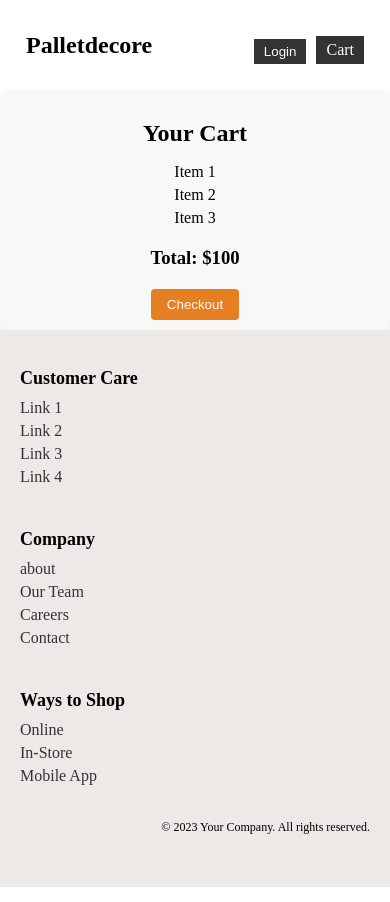
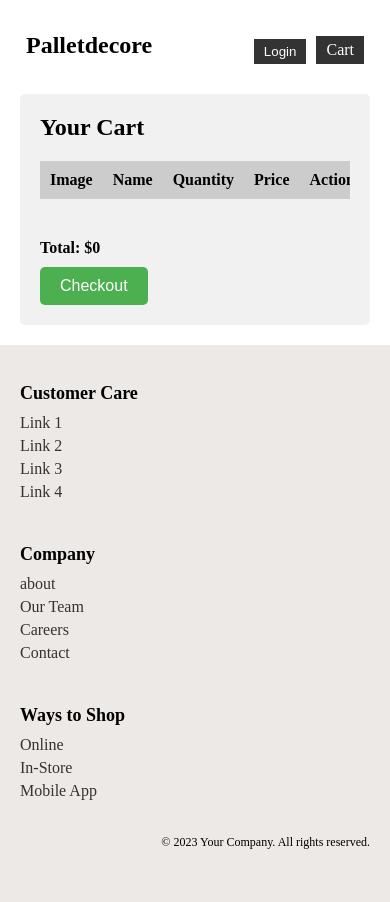
Before and after one commit to AsukFavour/palletdecore, a React (Vite) app: page /cart in a window 390 px wide. Built offline with nearby package versions, Linux system fonts and the light colour scheme.

Commit message:
cart functionality

```diff
--- a/src/component/Cart/Cart.css
+++ b/src/component/Cart/Cart.css
@@ -1,45 +1,100 @@
 .cart {
-    background-color: #f8f8f8;
+  margin: 20px;
   padding: 20px;
-    border-radius: 8px;
-    box-shadow: 0 2px 4px rgba(0, 0, 0, 0.1);
-    text-align: center;
+  background-color: #f1f1f1;
+  border-radius: 5px;
 }
 
-  .cart h2 {
-    margin-bottom: 10px;
+h2 {
+  margin-top: 0;
 }
 
-  .cart-items {
-    list-style-type: none;
-    padding: 0;
+.cart-table-container {
+  overflow-x: auto;
+}
+
+.cart-table {
+  width: 100%;
+  border-collapse: collapse;
   margin-bottom: 20px;
 }
 
-  .cart-items li {
-    margin-bottom: 5px;
+th,
+td {
+  padding: 10px;
+  text-align: left;
 }
 
-  .cart h3 {
-    margin-bottom: 20px;
+th {
+  background-color: #ccc;
+  font-weight: bold;
+}
+
+.cart-item-image {
+  max-width: 50px;
+  max-height: 50px;
+}
+
+.cart-total {
+  margin-bottom: 10px;
+  font-weight: bold;
 }
 
 .checkout-button {
   padding: 10px 20px;
-    background-color: #e67e22;
+  font-size: 16px;
+  background-color: #4caf50;
   color: #fff;
   border: none;
-    border-radius: 4px;
+  border-radius: 5px;
   cursor: pointer;
 }
 
-  /* Responsive Styles */
-  @media screen and (max-width: 767px) {
-    .cart {
-      padding: 10px;
+.modal {
+  position: fixed;
+  top: 0;
+  left: 0;
+  width: 100%;
+  height: 100%;
+  background-color: rgba(0, 0, 0, 0.5);
+  display: flex;
+  align-items: center;
+  justify-content: center;
 }
 
-    .checkout-button {
-      padding: 8px 16px;
+.modal-content {
+  background-color: #fff;
+  padding: 20px;
+  border-radius: 4px;
+  max-width: 400px;
+  text-align: center;
+}
+
+.modal h3 {
+  margin-top: 0;
+}
+
+.modal p {
+  margin-bottom: 20px;
+}
+
+.modal-buttons {
+  display: flex;
+  justify-content: center;
+}
+
+.modal-buttons button {
+  margin: 0 10px;
+}
+
+/* Responsive styles */
+@media (max-width: 768px) {
+  .cart-table-container {
+    overflow-x: scroll;
+    margin-bottom: 20px;
+  }
+
+  .cart-table {
+    width: auto;
   }
 }
--- a/src/component/Cart/Cart.jsx
+++ b/src/component/Cart/Cart.jsx
@@ -1,26 +1,82 @@
-import React from 'react';
+import React, { useState } from 'react';
 import './Cart.css';
 import Navbar from '../TopNavbar/TopNavbar';
 import Footer from '../Footer/Footer';
 
 const Cart = () => {
+  const cartItems = JSON.parse(localStorage.getItem('cartItems')) || [];
+  const totalPrice = cartItems.reduce((total, item) => total + item.price * item.quantity, 0);
+  const [showModal, setShowModal] = useState(false);
+  const [deleteItemIndex, setDeleteItemIndex] = useState(null);
+
+  const handleDeleteItem = (index) => {
+    setDeleteItemIndex(index);
+    setShowModal(true);
+  };
+
+  const confirmDeleteItem = () => {
+    const updatedCartItems = [...cartItems];
+    updatedCartItems.splice(deleteItemIndex, 1);
+    localStorage.setItem('cartItems', JSON.stringify(updatedCartItems));
+    setDeleteItemIndex(null);
+    setShowModal(false);
+    window.location.reload(); // Refresh the page to reflect the changes
+  };
+
+  const cancelDeleteItem = () => {
+    setDeleteItemIndex(null);
+    setShowModal(false);
+  };
+
   return (
     <>
-    <Navbar/>
-    <div className="cart">
-      <h2>Your Cart</h2>
-      {/* Cart items */}
-      <ul className="cart-items">
-        <li>Item 1</li>
-        <li>Item 2</li>
-        <li>Item 3</li>
-      </ul>
-      {/* Total */}
-      <h3>Total: $100</h3>
-      {/* Checkout button */}
-      <button className="checkout-button">Checkout</button>
-    </div>
-    <Footer/>
+      <Navbar />
+      <div className="cart">
+        <h2>Your Cart</h2>
+        <div className="cart-table-container">
+          <table className="cart-table">
+            <thead>
+              <tr>
+                <th>Image</th>
+                <th>Name</th>
+                <th>Quantity</th>
+                <th>Price</th>
+                <th>Action</th>
+              </tr>
+            </thead>
+            <tbody>
+              {cartItems.map((item, index) => (
+                <tr key={index}>
+                  <td>
+                    <img src={item.image} alt={item.name} className="cart-item-image" />
+                  </td>
+                  <td>{item.name}</td>
+                  <td>{item.quantity}</td>
+                  <td>${item.price * item.quantity}</td>
+                  <td>
+                    <button onClick={() => handleDeleteItem(index)}>Delete</button>
+                  </td>
+                </tr>
+              ))}
+            </tbody>
+          </table>
+        </div>
+        <div className="cart-total">Total: ${totalPrice}</div>
+        <button className="checkout-button">Checkout</button>
+        {showModal && (
+          <div className="modal">
+            <div className="modal-content">
+              <h3>Confirm Deletion</h3>
+              <p>Are you sure you want to delete this item from the cart?</p>
+              <div className="modal-buttons">
+                <button onClick={confirmDeleteItem}>Delete</button>
+                <button onClick={cancelDeleteItem}>Cancel</button>
+              </div>
+            </div>
+          </div>
+        )}
+      </div>
+      <Footer />
     </>
   );
 };
--- a/src/component/Item/Item.jsx
+++ b/src/component/Item/Item.jsx
@@ -1,13 +1,28 @@
 import React, { useState } from 'react';
 import './Item.css';
 import Navbar from '../TopNavbar/TopNavbar';
+import Footer from '../Footer/Footer';
 import image from '../../assets/sofa.png';
 
 const Item = () => {
   const [showDetails, setShowDetails] = useState(false);
+  const [quantity, setQuantity] = useState(1);
 
   const toggleDetails = () => {
     setShowDetails(!showDetails);
+  };
+
+  const addToCart = () => {
+    const item = {
+      image,
+      name: 'France DE\' LA CAPLLE CHAIR',
+      price: 70000,
+      quantity,
+    };
+
+    const cartItems = JSON.parse(localStorage.getItem('cartItems')) || [];
+    cartItems.push(item);
+    localStorage.setItem('cartItems', JSON.stringify(cartItems));
   };
 
   const youMightLikeData = [
@@ -15,25 +30,25 @@ const Item = () => {
       id: 1,
       image: image,
       name: 'Chair',
-      price: '$200',
+      price: 200,
     },
     {
       id: 2,
       image: image,
       name: 'Table',
-      price: '$500',
+      price: 500,
     },
     {
       id: 3,
       image: image,
       name: 'Lamp',
-      price: '$80',
+      price: 80,
     },
     {
       id: 4,
       image: image,
       name: 'Shelf',
-      price: '$300',
+      price: 300,
     },
   ];
 
@@ -49,11 +64,18 @@ const Item = () => {
           <p className="item-description">$70,000 USD</p>
           <p className="item-description">Item Description</p>
           <div className="item-quantity">
-
-            <input type="number" id="quantity" min="1" defaultValue="1" />
+            <input
+              type="number"
+              id="quantity"
+              min="1"
+              defaultValue="1"
+              onChange={(e) => setQuantity(Number(e.target.value))}
+            />
           </div>
           <div className="item-actions">
-            <button className="add-to-cart-button">Add to Cart</button>
+            <button className="add-to-cart-button" onClick={addToCart}>
+              Add to Cart
+            </button>
             <button className="pay-button">Pay</button>
             <button className="details-toggle-button" onClick={toggleDetails}>
               {showDetails ? 'Hide Details' : 'Show Details'}
@@ -76,13 +98,14 @@ const Item = () => {
               <div className="card-overlay">
                 <div className="card-details">
                   <p className="card-name">{item.name}</p>
-                  <p className="card-price">{item.price}</p>
+                  <p className="card-price">{`$${item.price}`}</p>
                 </div>
               </div>
             </div>
           ))}
         </div>
       </div>
+      <Footer />
     </>
   );
 };
```
Lines whose indentation alone changed are shown as unchanged.
